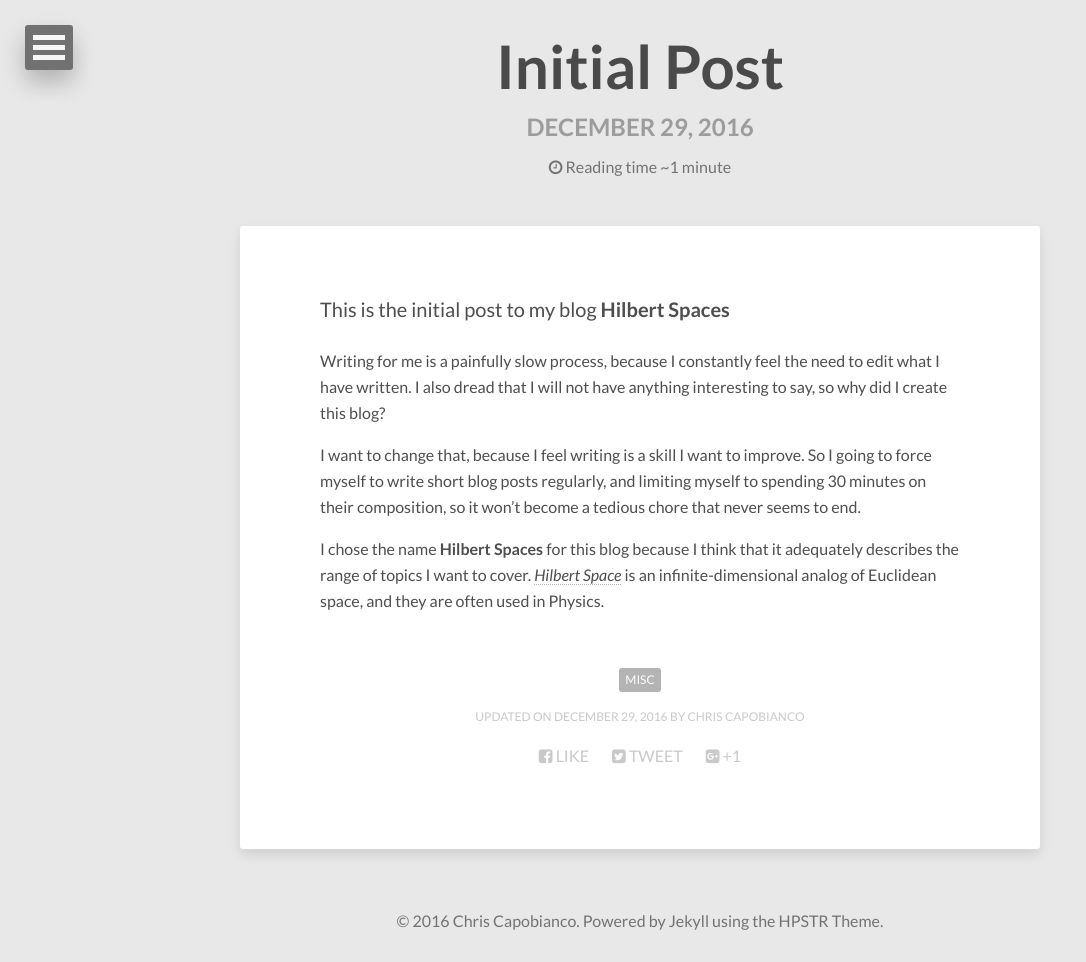
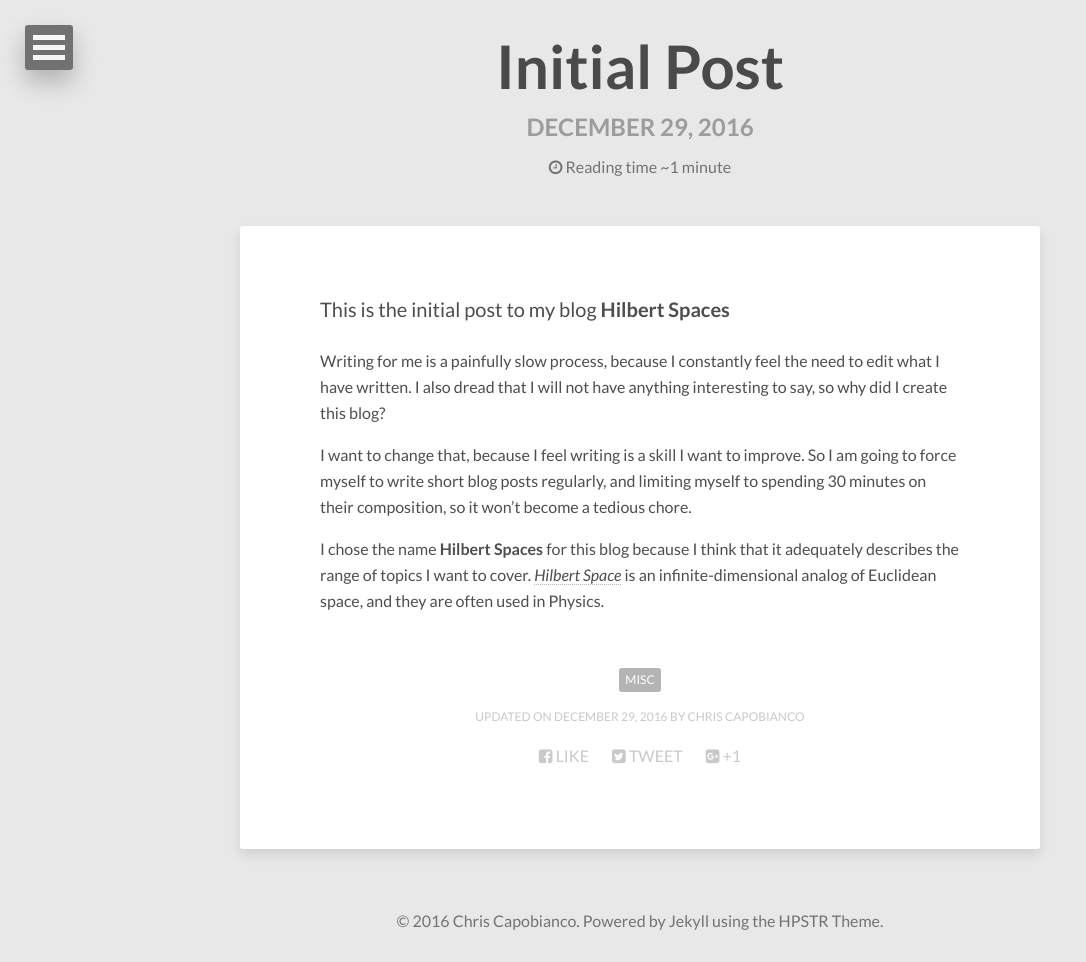
Before and after one commit to ccapo/infinitedimensionalspace.github.io, a Jekyll site: the page built from _posts/2016-12-29-initial-post.md, in a window 1280 px wide. Shown: the whole page, without its empty margins (0-1086 px from the left). Built offline with Jekyll 4.4.1, drawn with Linux system fonts in a browser that asks for light colours; nearby versions of some CDN libraries.

Commit message:
Update 2016-12-29-initial-post.md

```diff
--- a/_posts/2016-12-29-initial-post.md
+++ b/_posts/2016-12-29-initial-post.md
@@ -10,6 +10,6 @@ This is the initial post to my blog **Hilbert Spaces**
 
 Writing for me is a painfully slow process, because I constantly feel the need to edit what I have written. I also dread that I will not have anything interesting to say, so why did I create this blog?
 
-I want to change that, because I feel writing is a skill I want to improve. So I going to force myself to write short blog posts regularly, and limiting myself to spending 30 minutes on their composition, so it won't become a tedious chore that never seems to end.
+I want to change that, because I feel writing is a skill I want to improve. So I am going to force myself to write short blog posts regularly, and limiting myself to spending 30 minutes on their composition, so it won't become a tedious chore.
 
 I chose the name **Hilbert Spaces** for this blog because I think that it adequately describes the range of topics I want to cover. [*Hilbert Space*](https://en.wikipedia.org/wiki/Hilbert_space) is an infinite-dimensional analog of Euclidean space, and they are often used in Physics.
```
